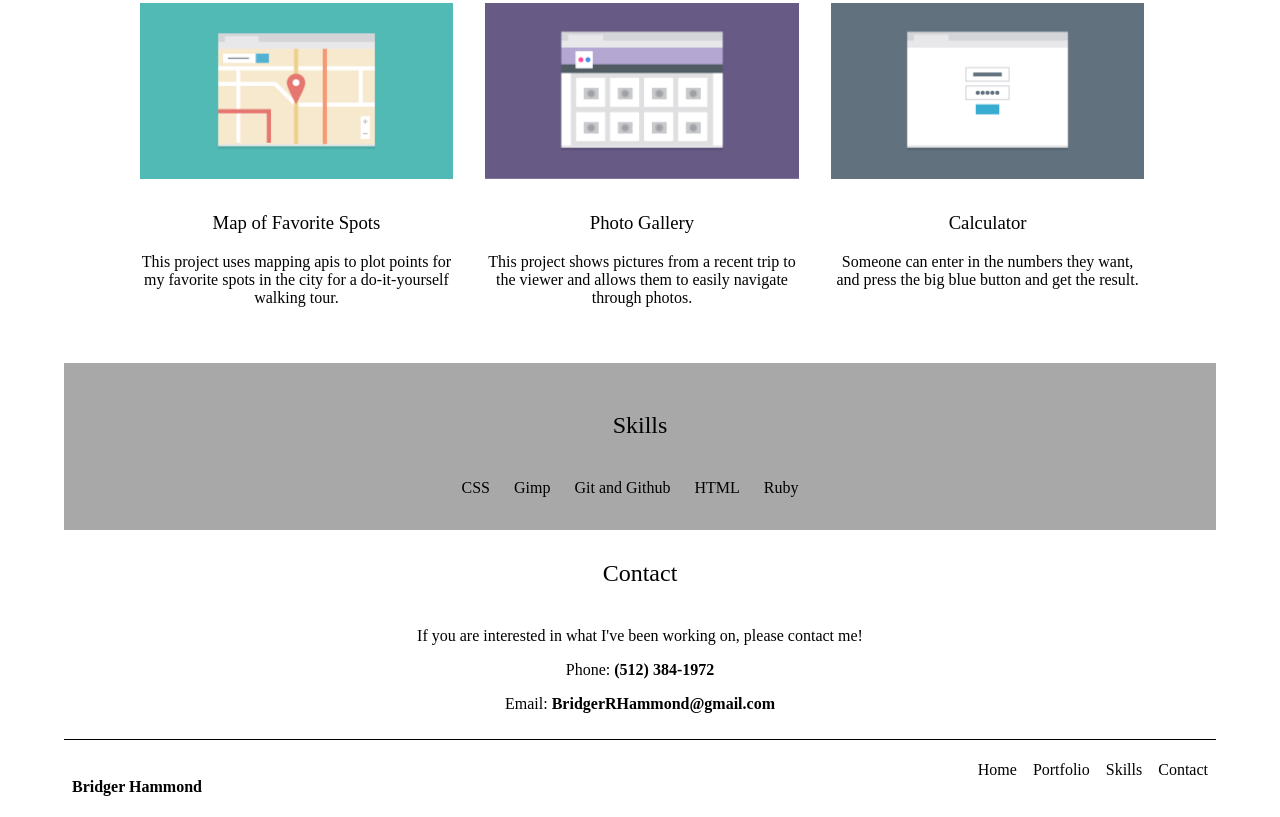
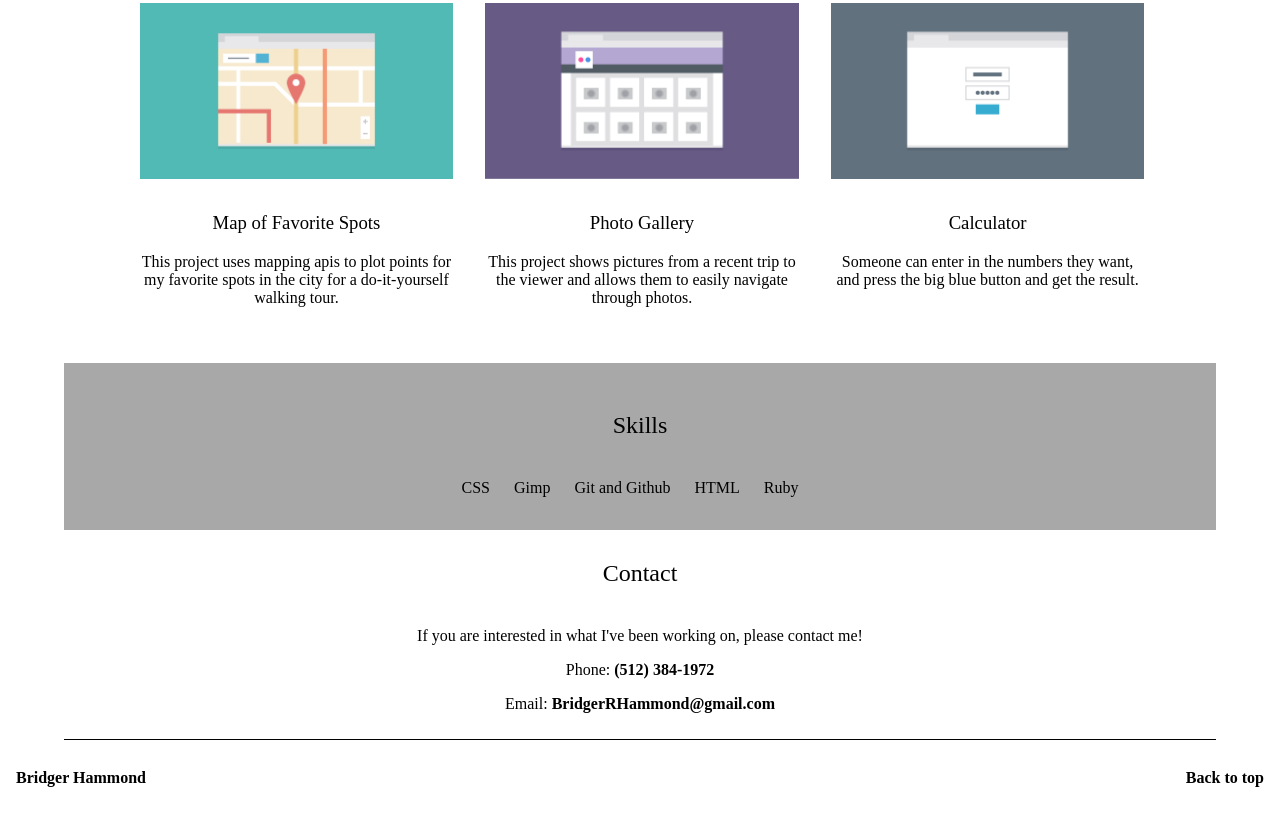
Before and after one commit to just-Bri/Project-Responsive, a plain HTML site: page index.html in a window 1280 px wide. Shown: the part 869-1686 px from the top of the page. Drawn offline with Linux system fonts and the light colour scheme; a web font is replaced by a local one.

Commit message:
Fixed Footer Spacing/Alignment
Took out the footer nav for simplicity.
Changed the class of the “.footer .student-name” to
“.footer-student-name” to get rid of styling conflicts with
“.student-name” in the main styling section.

```diff
--- a/css/styles.css
+++ b/css/styles.css
@@ -143,7 +143,7 @@ FOOTER
 .footer .main-nav {
 	display: none;
 }
-.footer .student-name {
+.footer-student-name {
     font-size: 1em;
 	text-align: left;
 	float: left;
@@ -170,6 +170,7 @@ FOOTER
 	font-size: 1em;
 	float: right;
 	margin-right: 1em;
+    padding-bottom: 10px;
 }
 
 /*
@@ -215,16 +216,6 @@ Media Queries
 		padding-right: 30px;
 		padding-bottom: 10px;
 	}
-	#top {
-		display: none;
-	}
-
-	.footer	.main-nav {
-		display: inline-block;
-		float: right;
-		margin-right: 2em;
-		padding-bottom: 10px;
-	}
 
 	#skills li {
 		display: inline-block;
@@ -234,20 +225,12 @@ Media Queries
 	.contact p {
 		width: 80%;
 	}
-	.footer .student-name {
-		font-size: 1em;
-		margin-left: 2em;
-		padding-bottom: 10px;
-	}
 }
 
 @media (min-width: 1024px) {
 	.page-section {
 		width: 90%;
 		margin: 0 auto;
-	}
-	#top {
-		display: none;
 	}
 	.main-header {
 		padding: 20px 80px 0 80px;
@@ -266,7 +249,6 @@ Media Queries
 		  vertical-align: top;
 		  padding-left: 1em;
 		  padding-right: 1em;
-
 	}
 	.profile-img {
 		width: 30%;
@@ -274,8 +256,4 @@ Media Queries
 		margin-right: 2em;
 		padding-bottom: 10px;
 	}
-	.footer  {
-		padding: 0 40px;
-	}
-
 }
--- a/index.html
+++ b/index.html
@@ -89,13 +89,7 @@
     </div>
 
     <footer class="footer">
-        <h1 class="student-name"><a href="#">Bridger Hammond</a></h1>
-        <ul class="main-nav">
-            <li><a href="#home">Home</a></li>
-            <li><a href="#portfolio">Portfolio</a></li>
-            <li><a href="#skills">Skills</a></li>
-            <li><a href="#contact">Contact</a></li>
-        </ul>
+        <h1 class="footer-student-name"><a href="#">Bridger Hammond</a></h1>
         <h1 id="top"><a href="#">Back to top</a></h1>
     </footer>
 
```
